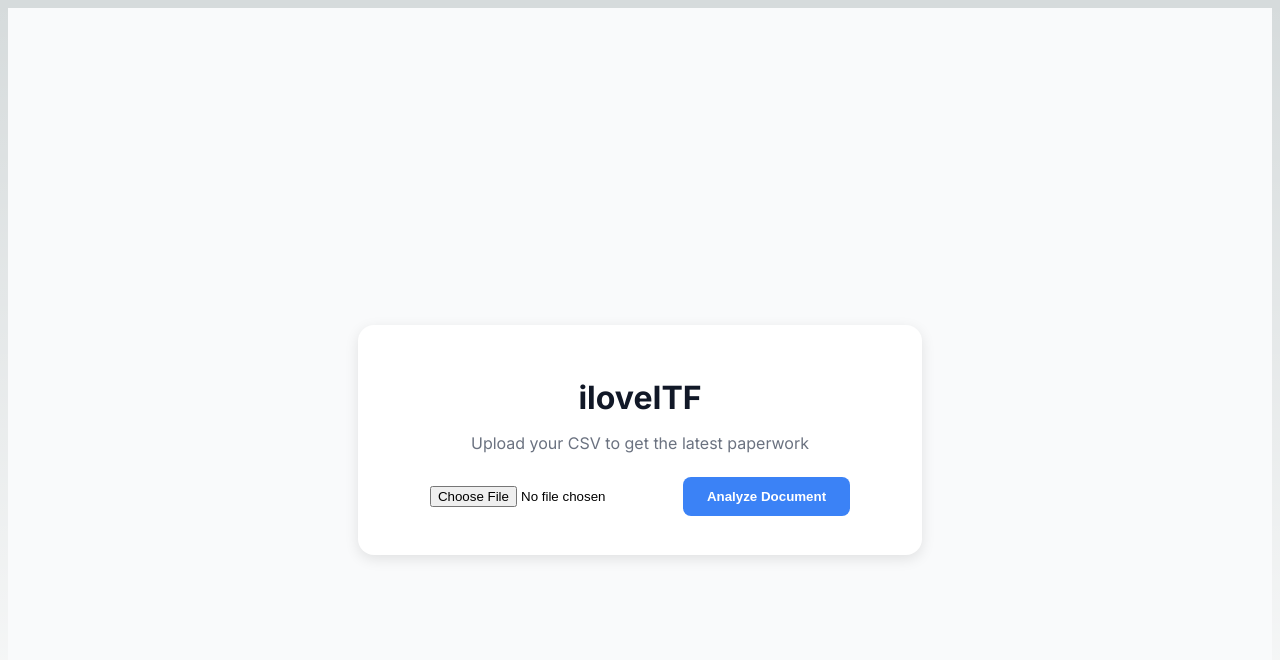
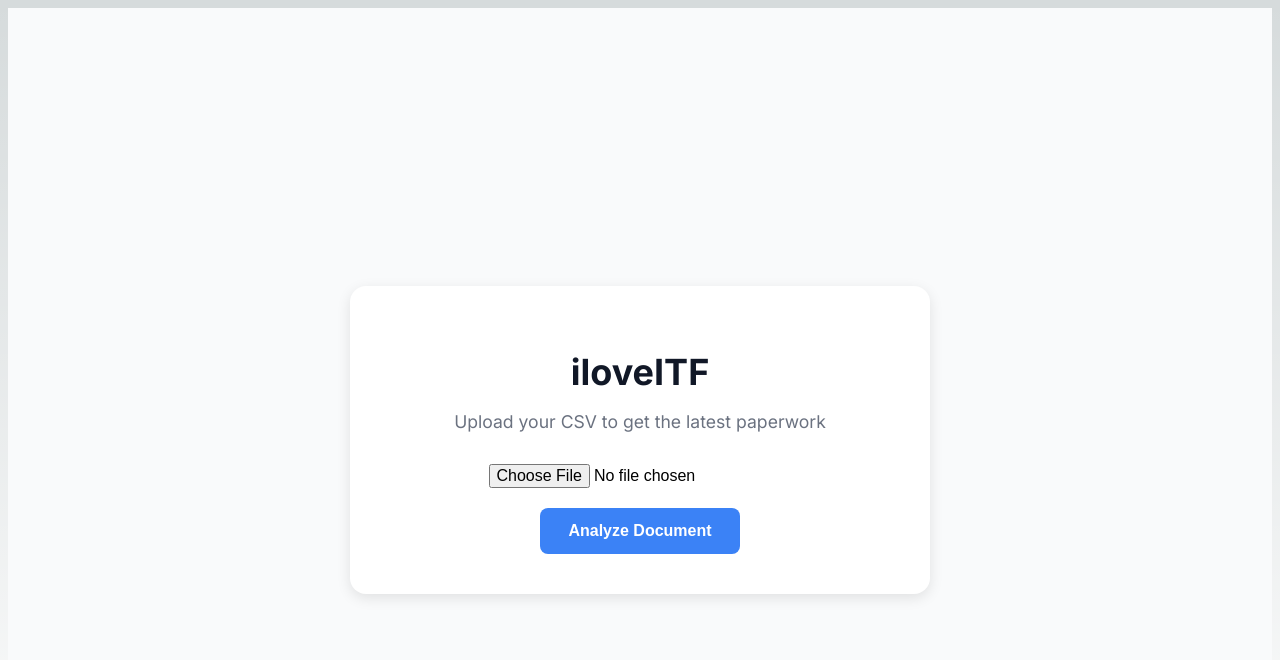
Before and after one commit to Smithx304/iloveitfc, a Next.js app: page / in a window 1280 px wide. Shown: the top 660 px of the page. Built offline with nearby package versions, Linux system fonts and the light colour scheme.

Commit message:
Update page.tsx

```diff
--- a/app/page.tsx
+++ b/app/page.tsx
@@ -1,4 +1,3 @@
-// app/page.tsx
 "use client";
 
 import { useState } from 'react';
@@ -37,24 +36,74 @@ export default function Home() {
   };
 
   return (
-    <main style={{ display: 'flex', minHeight: '100vh', alignItems: 'center', justifyContent: 'center', backgroundColor: '#f9fafb', padding: '2rem' }}>
-      <div style={{ textAlign: 'center', backgroundColor: '#fff', padding: '2rem', borderRadius: '1rem', boxShadow: '0 4px 14px rgba(0,0,0,0.1)', maxWidth: '500px', width: '100%' }}>
-        <h1 style={{ fontSize: '2rem', fontWeight: 'bold', marginBottom: '1rem', color: '#111827' }}>iloveITF</h1>
-        <p style={{ color: '#6b7280', marginBottom: '1.5rem' }}>Upload your CSV to get the latest paperwork</p>
-        <input type="file" accept=".csv" onChange={handleFileChange} style={{ marginBottom: '1rem' }} />
-        <button onClick={handleUpload} disabled={loading || !file} style={{
+    <main style={{
+      display: 'flex',
+      minHeight: '100vh',
+      alignItems: 'center',
+      justifyContent: 'center',
+      backgroundColor: '#f9fafb',
+      padding: '2rem'
+    }}>
+      <div style={{
+        textAlign: 'center',
+        backgroundColor: '#fff',
+        padding: '2.5rem',
+        borderRadius: '1rem',
+        boxShadow: '0 4px 14px rgba(0,0,0,0.1)',
+        maxWidth: '500px',
+        width: '100%'
+      }}>
+        <h1 style={{
+          fontSize: '2.25rem',
+          fontWeight: 'bold',
+          marginBottom: '1rem',
+          color: '#111827'
+        }}>iloveITF</h1>
+
+        <p style={{
+          color: '#6b7280',
+          fontSize: '1.1rem',
+          marginBottom: '2rem'
+        }}>Upload your CSV to get the latest paperwork</p>
+
+        <div style={{ display: 'flex', flexDirection: 'column', alignItems: 'center' }}>
+          <input
+            type="file"
+            accept=".csv"
+            onChange={handleFileChange}
+            style={{ marginBottom: '1.2rem', fontSize: '1rem' }}
+          />
+
+          <button
+            onClick={handleUpload}
+            disabled={loading || !file}
+            style={{
               backgroundColor: '#3b82f6',
               color: '#fff',
               border: 'none',
-          padding: '0.75rem 1.5rem',
+              padding: '0.9rem 1.8rem',
               borderRadius: '0.5rem',
+              fontSize: '1rem',
               fontWeight: '600',
               cursor: 'pointer'
-        }}>
+            }}
+          >
             {loading ? 'Processing...' : 'Analyze Document'}
           </button>
+        </div>
+
         {downloadUrl && (
-          <a href={downloadUrl} download="Driver_Paperwork_Summary.xlsx" style={{ display: 'block', marginTop: '1.5rem', color: '#2563eb', fontWeight: '500' }}>
+          <a
+            href={downloadUrl}
+            download="Driver_Paperwork_Summary.xlsx"
+            style={{
+              display: 'block',
+              marginTop: '1.8rem',
+              color: '#2563eb',
+              fontWeight: '500',
+              fontSize: '1rem'
+            }}
+          >
             Download Result
           </a>
         )}
```
Lines whose indentation alone changed are shown as unchanged.
